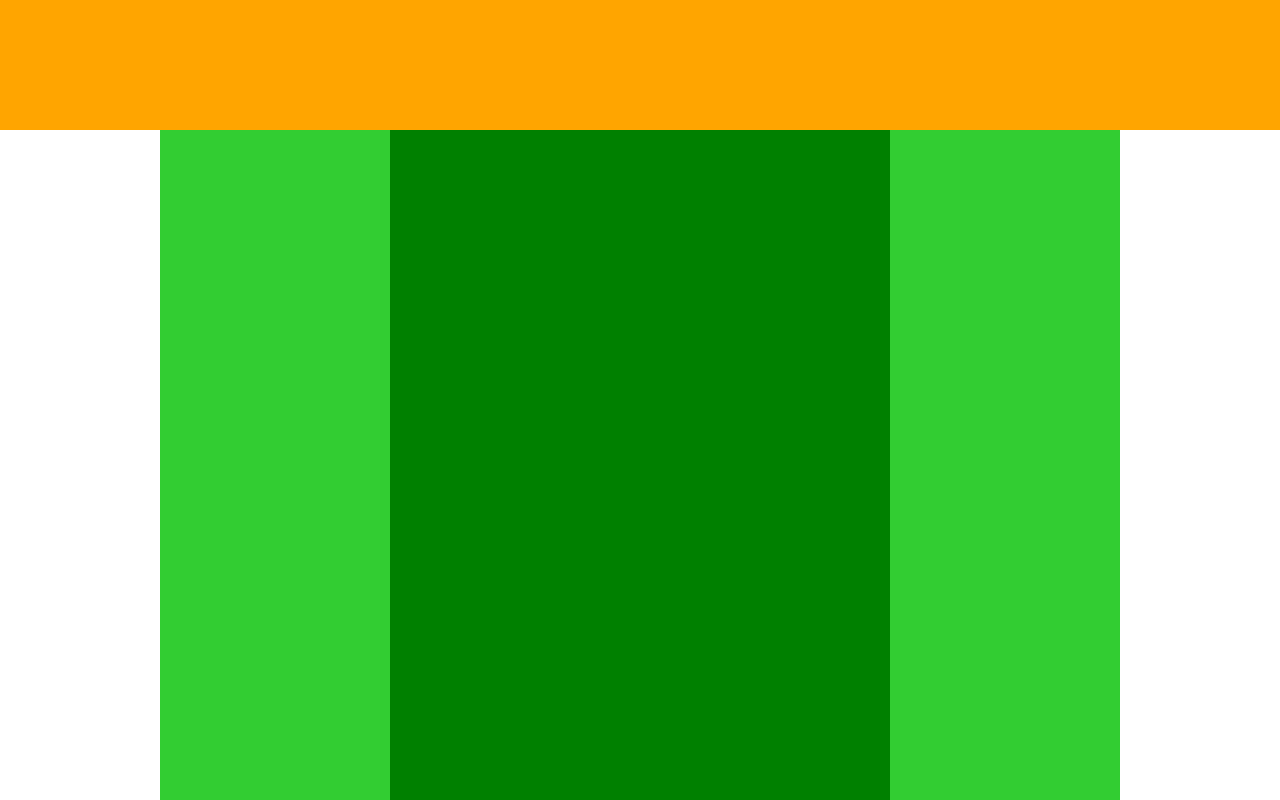
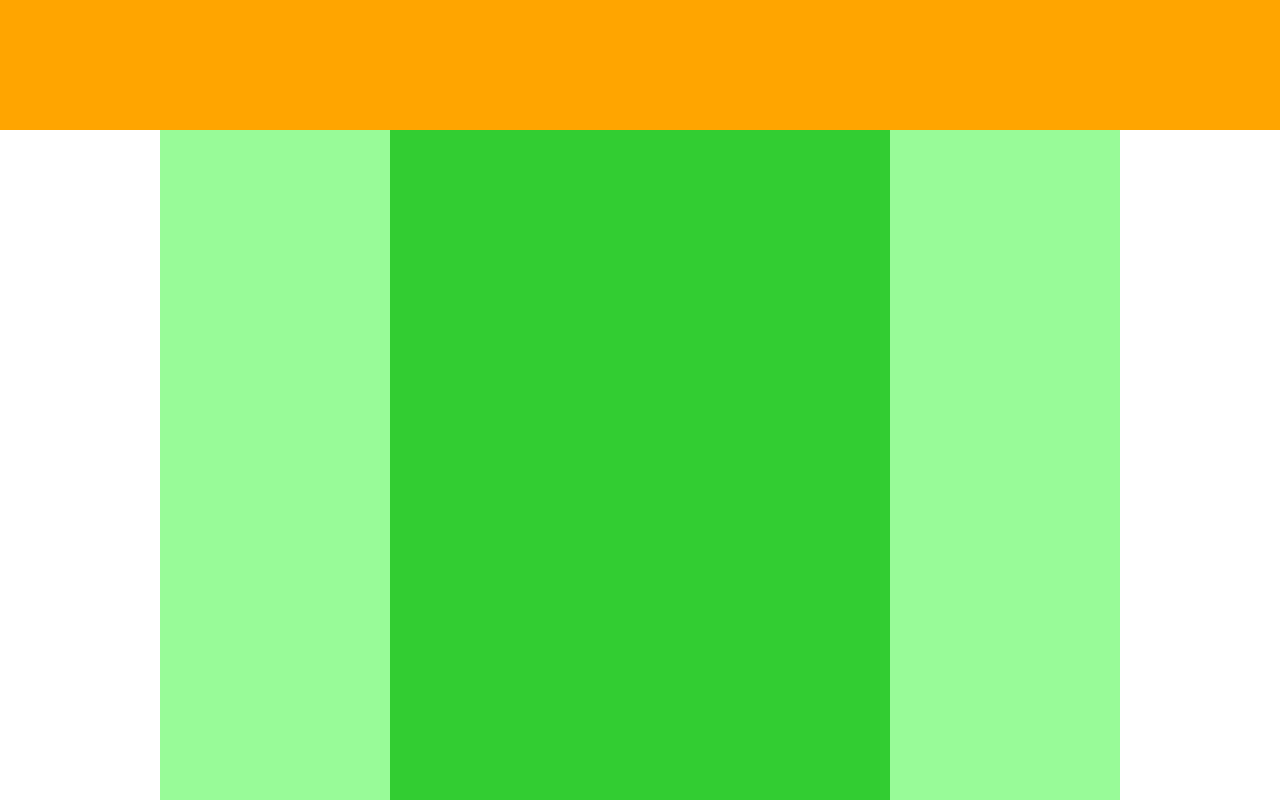
Before and after one commit to taku-tech/Ex1-4, a plain HTML site: page index.html in a window 1280 px wide. Shown: the part 420-1220 px from the top of the page. Drawn offline with Linux system fonts and the light colour scheme.

Commit message:
[Remove] mainの背景色の変更

```diff
--- a/style.css
+++ b/style.css
@@ -31,20 +31,20 @@
 .side-left {
 	width: 230px;
 	height: 1400px;
-	background-color: limegreen;
+	background-color: palegreen;
 	float: left;
 }
 
 .center {
 	width: 500px;
 	height: 1400px;
-	background-color: green;
+	background-color: limegreen;
 	float: left;
 }
 
 .side-right {
 	width: 230px;
 	height: 1400px;
-	background-color: limegreen;
+	background-color: palegreen;
 	float: left;
 }
```
